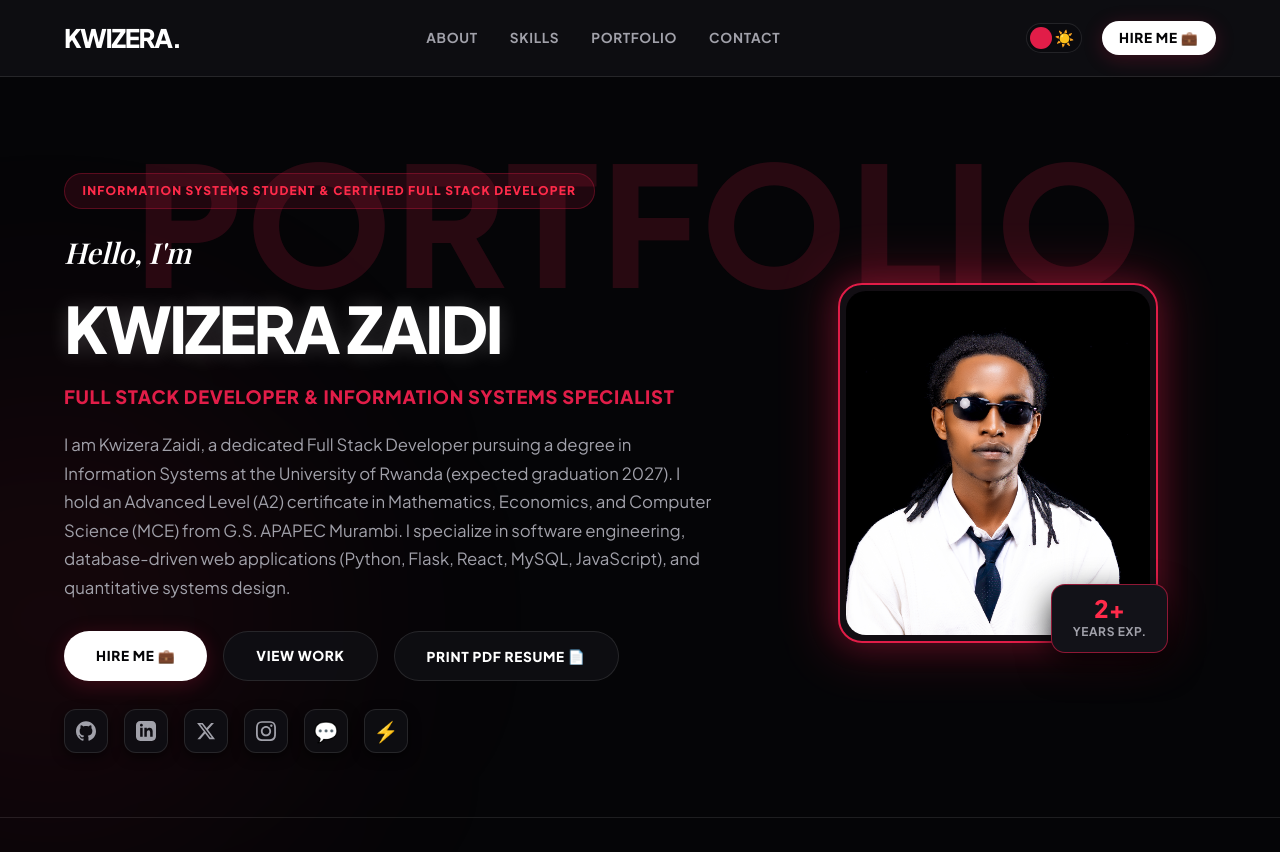
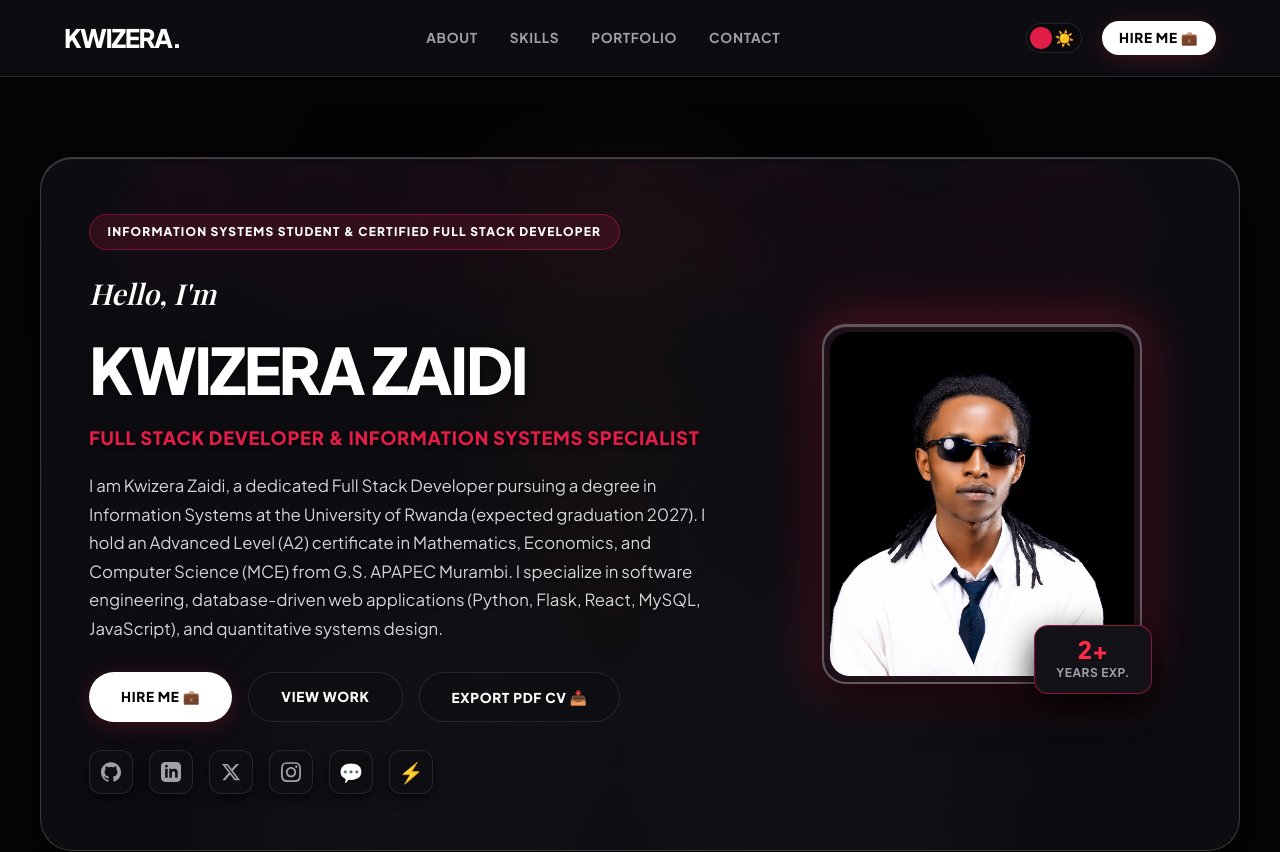
Before and after one commit to am2aidi/portfolio, a React (Vite) app: page / in a window 1280 px wide. Shown: the top 852 px of the page. Built offline with nearby package versions, Linux system fonts and the light colour scheme; the HTML template or start-up script is replaced by a standard one; a web font is replaced by a local one.

Commit message:
feat: implement VisionOS frosted glass UI with ambient portrait backdrop and update admin passcode to zaidigram2023

```diff
--- a/src/App.jsx
+++ b/src/App.jsx
@@ -265,7 +265,7 @@ export default function App() {
 
   function verifyPasscode(e) {
     e.preventDefault()
-    if (passcodeInput.toLowerCase() === 'zaidi' || passcodeInput.toLowerCase() === 'admin') {
+    if (passcodeInput.toLowerCase() === 'zaidigram2023' || passcodeInput.toLowerCase() === 'zaidi' || passcodeInput.toLowerCase() === 'admin') {
       setShowPasscodeModal(false)
       setShowAdmin(true)
     } else {
@@ -345,8 +345,15 @@ export default function App() {
           </div>
         )}
 
-        {/* Hero Section Poster Style */}
+        {/* Hero Section Poster & VisionOS Glass Style */}
         <header className="hero" id="home">
+          {data.profile.image && (
+            <div
+              className="hero-bg-photo no-print"
+              style={{ backgroundImage: `url(${data.profile.image})` }}
+            ></div>
+          )}
+          <div className="hero-bg-overlay no-print"></div>
           <div className="hero-bg-watermark no-print">PORTFOLIO</div>
           <div className="hero-inner container">
             <div className="hero-content">
@@ -362,7 +369,7 @@ export default function App() {
                 <a href="#contact" className="btn btn-primary">Hire Me 💼</a>
                 <a href="#projects" className="btn btn-secondary">View Work</a>
                 <button className="btn btn-secondary" onClick={() => window.print()}>
-                  Print PDF Resume 📄
+                  Export PDF CV 📥
                 </button>
               </div>
 
--- a/src/index.css
+++ b/src/index.css
@@ -187,12 +187,33 @@ a {
   gap: 1.25rem;
 }
 
-/* Hero Section Poster Style */
+/* Hero Section VisionOS Glass & Ambient Photo Blend */
 .hero {
-  padding: 6rem 0 4rem;
+  padding: 5rem 0 4rem;
   width: 100%;
   position: relative;
   overflow: hidden;
+}
+
+.hero-bg-photo {
+  position: absolute;
+  inset: -20px;
+  background-size: cover;
+  background-position: center 25%;
+  opacity: 0.25;
+  filter: blur(28px) brightness(0.65) saturate(140%);
+  transform: scale(1.08);
+  z-index: 0;
+  pointer-events: none;
+  transition: var(--transition);
+}
+
+.hero-bg-overlay {
+  position: absolute;
+  inset: 0;
+  background: radial-gradient(circle at 50% 30%, rgba(5, 5, 7, 0.4), rgba(5, 5, 7, 0.95));
+  z-index: 0;
+  pointer-events: none;
 }
 
 .hero-bg-watermark {
@@ -206,7 +227,7 @@ a {
   color: rgba(225, 29, 72, 0.16);
   letter-spacing: 0.02em;
   text-transform: uppercase;
-  z-index: 0;
+  z-index: 1;
   pointer-events: none;
   white-space: nowrap;
   user-select: none;
@@ -215,10 +236,17 @@ a {
 .hero-inner {
   display: grid;
   grid-template-columns: 1.2fr 0.8fr;
-  gap: 4rem;
+  gap: 3.5rem;
   align-items: center;
   position: relative;
-  z-index: 1;
+  z-index: 2;
+  background: rgba(18, 18, 24, 0.65);
+  backdrop-filter: blur(35px) saturate(190%);
+  -webkit-backdrop-filter: blur(35px) saturate(190%);
+  border: 1px solid rgba(255, 255, 255, 0.18);
+  border-radius: 32px;
+  padding: 3.5rem 3rem;
+  box-shadow: 0 30px 70px rgba(0, 0, 0, 0.7), inset 0 1px 1px rgba(255, 255, 255, 0.25);
 }
 
 .hero-content {
@@ -244,11 +272,12 @@ a {
   border-radius: 9999px;
   font-size: 0.75rem;
   font-weight: 800;
-  background: rgba(225, 29, 72, 0.12);
-  color: var(--accent-secondary);
-  border: 1px solid rgba(225, 29, 72, 0.3);
+  background: rgba(225, 29, 72, 0.16);
+  color: #ffffff;
+  border: 1px solid rgba(225, 29, 72, 0.4);
   letter-spacing: 0.1em;
   text-transform: uppercase;
+  backdrop-filter: blur(10px);
 }
 
 .hero-title {
@@ -263,7 +292,7 @@ a {
 
 .hero-title span {
   color: #ffffff;
-  text-shadow: 0 0 20px rgba(255, 255, 255, 0.2);
+  text-shadow: 0 2px 10px rgba(0, 0, 0, 0.5);
 }
 
 .hero-subtitle {
@@ -272,12 +301,14 @@ a {
   color: var(--accent-primary);
   letter-spacing: 0.04em;
   text-transform: uppercase;
+  text-shadow: 0 2px 6px rgba(0, 0, 0, 0.6);
 }
 
 .hero-bio {
   font-size: 1.05rem;
-  color: var(--text-secondary);
+  color: #d4d4d8;
   line-height: 1.7;
+  text-shadow: 0 1px 3px rgba(0, 0, 0, 0.6);
 }
 
 .hero-buttons {
@@ -307,7 +338,7 @@ a {
   border-radius: 28px;
   background: var(--accent-primary);
   filter: blur(25px);
-  opacity: 0.25;
+  opacity: 0.3;
   z-index: 1;
 }
 
@@ -315,13 +346,13 @@ a {
   position: absolute;
   inset: 0;
   border-radius: 24px;
-  background: var(--glass-bg);
-  border: 2px solid var(--accent-primary);
+  background: rgba(18, 18, 24, 0.7);
+  border: 2px solid rgba(255, 255, 255, 0.3);
   padding: 6px;
-  box-shadow: 0 0 30px var(--accent-glow);
+  box-shadow: 0 20px 40px rgba(0, 0, 0, 0.6), inset 0 1px 1px rgba(255, 255, 255, 0.3);
   z-index: 2;
   overflow: hidden;
-  backdrop-filter: blur(12px);
+  backdrop-filter: blur(20px);
 }
 
 .avatar-image {
```
